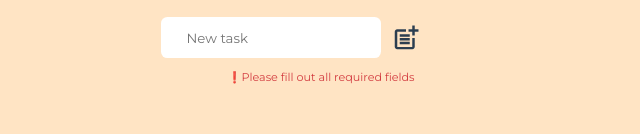
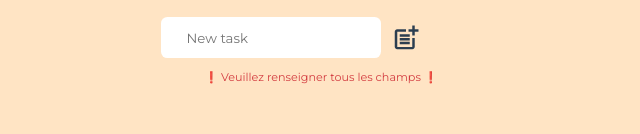
Before and after one commit to nathmotion/training-vue-node, a Vue app in the folder vue-front-app/: page / in a window 1280 px wide. Both pictures are taken after a click on the element "post_addgi". Shown: the part 145-279 px from the top of the page, without its empty margins (319-959 px from the left). Built offline with nearby package versions, Linux system fonts and the light colour scheme.

Commit message:
(WIP) Resolving issues from GitHub

```diff
--- a/vue-front-app/package.json
+++ b/vue-front-app/package.json
@@ -9,8 +9,7 @@
   },
   "dependencies": {
     "core-js": "^3.6.5",
-    "vue": "^3.0.0-0",
-    "vue-material": "^1.0.0-beta-15"
+    "vue": "^3.0.0-0"
   },
   "devDependencies": {
     "@vue/cli-plugin-babel": "~4.5.0",
@@ -32,8 +31,7 @@
     ],
     "parserOptions": {
       "parser": "babel-eslint"
-    },
-    "rules": {}
+    }
   },
   "browserslist": [
     "> 1%",
--- a/vue-front-app/public/index.html
+++ b/vue-front-app/public/index.html
@@ -1,5 +1,5 @@
 <!DOCTYPE html>
-<html lang="en">
+<html lang="fr">
 <head>
     <meta charset="utf-8">
     <meta http-equiv="X-UA-Compatible" content="IE=edge">
--- a/vue-front-app/src/App.vue
+++ b/vue-front-app/src/App.vue
@@ -30,9 +30,9 @@ export default {
       const newTask = {...task, id}
       this.tasks = [...this.tasks, newTask]
     },
-    deleteTask(id) {
+    deleteTask(idToDelete) {
       this.tasks = this.tasks.filter(
-          task => task.id !== id
+          ({ id }) => id !== idToDelete
       )
     },
   }
--- a/vue-front-app/src/components/TaskForm.vue
+++ b/vue-front-app/src/components/TaskForm.vue
@@ -5,7 +5,7 @@
         <input class="input-task" type="text" v-model="task.label" placeholder="New task">
         <span class="material-icons button-add" @click="handleSubmit">post_addgi</span>
       </div>
-      <p class="error-message" v-if="error">❗Please fill out all required fields</p>
+      <p class="error-message" v-if="error">❗ Veuillez renseigner tous les champs ❗</p>
     </form>
   </div>
 </template>
```
